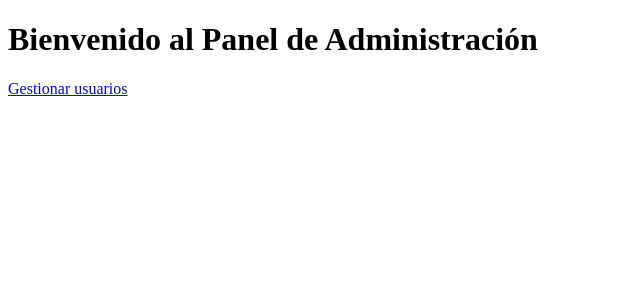
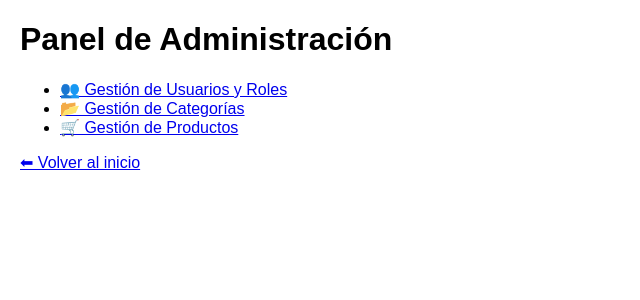
Before and after one commit to yazminpf/DUNKIGATOS, a Flask app: page /admin/panel in a window 1280 px wide. Shown: the top 300 px of the page, without its empty margins (0-640 px from the left). Run offline with Flask 3, Linux system fonts and the light colour scheme.

Commit message:
ingresando panel de admin

```diff
--- a/app.py
+++ b/app.py
@@ -36,7 +36,7 @@ def login():
 
         usuario = Usuario.query.filter_by(correo=correo, password=password).first()
         if usuario:
-            return redirect(url_for("ver_categorias"))  # Asegúrate de tener esta ruta o cámbiala
+            return redirect(url_for("ver_categorias", "panel_admin"))  # Asegúrate de tener esta ruta o cámbiala
         else:
             return render_template("login.html", mensaje="❌ Credenciales incorrectas")
 
--- a/templates/login.html
+++ b/templates/login.html
@@ -28,6 +28,6 @@
 
 
     </div>
-
+    <a href="{{ url_for('panel_admin') }}">Ingresar al panel</a>
 </body>
 </html>
--- a/templates/panel_admin.html
+++ b/templates/panel_admin.html
@@ -3,9 +3,18 @@
 <head>
     <meta charset="UTF-8">
     <title>Panel de Administración</title>
+    <link rel="stylesheet" href="{{ url_for('static', filename='admin.css') }}">
 </head>
 <body>
-    <h1>Bienvenido al Panel de Administración</h1>
-    <a href="{{ url_for('admin_usuarios') }}">Gestionar usuarios</a>
+    <h1>Panel de Administración</h1>
+
+    <ul>
+        <li><a href="{{ url_for('admin_usuarios') }}">👥 Gestión de Usuarios y Roles</a></li>
+        <li><a href="{{ url_for('ver_categorias') }}">📂 Gestión de Categorías</a></li>
+        <li><a href="{{ url_for('ver_productos_por_categoria', id_categoria=1) }}">🛒 Gestión de Productos</a></li>
+        <!-- Aquí podrías agregar más enlaces más adelante -->
+    </ul>
+
+    <a href="{{ url_for('inicio') }}">⬅ Volver al inicio</a>
 </body>
 </html>
```
